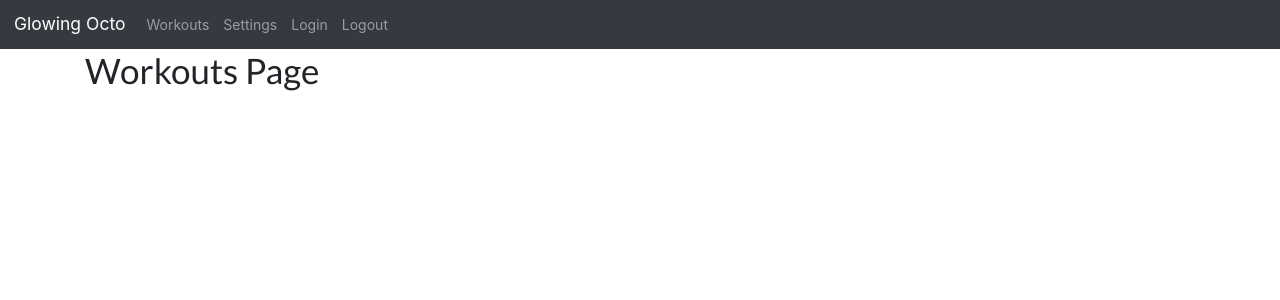
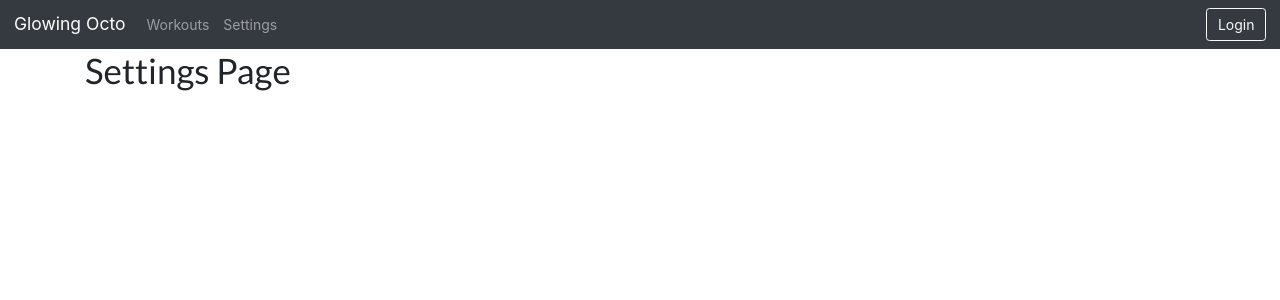
Before and after one commit to mes32/glowing-octo-fitness, a React (Create React App) app: page /#/user/settings in a window 1280 px wide. Before the commit this address led to /#/user/workouts. Shown: the top 300 px of the page. Built offline with nearby package versions, Linux system fonts and the light colour scheme; no server answers.

Commit message:
Add a toggled login/logout button to the Navbar

```diff
--- a/src/components/LoginPage.js
+++ b/src/components/LoginPage.js
@@ -1,21 +1,20 @@
 import React, { useState } from 'react';
 import { connect } from 'react-redux';
+import { useHistory } from 'react-router-dom';
 import Button from 'react-bootstrap/Button';
 import Form from 'react-bootstrap/Form';
 
 function LoginPage(props) {
     const [username, setUsername] = useState('');
     const [password, setPassword] = useState('');
+    const history = useHistory();
 
     const login = (event) => {
         event.preventDefault();
         if (username && password) {
             props.dispatch({
                 type: 'LOGIN',
-                payload: {
-                    username: username,
-                    password: password,
-                },
+                payload: { username, password, history }
             });
         } else {
             props.dispatch({ type: 'LOGIN_INPUT_ERROR' });
--- a/src/components/Navbar.js
+++ b/src/components/Navbar.js
@@ -1,26 +1,53 @@
 import React from 'react';
+import { connect } from 'react-redux';
 import { useHistory } from 'react-router-dom';
+import Button from 'react-bootstrap/Button';
+import Form from 'react-bootstrap/Form';
 import Nav from 'react-bootstrap/Nav';
 import Navbar from 'react-bootstrap/Navbar';
 
-function NavbarComponent() {
+function NavbarComponent(props) {
     const history = useHistory();
 
-    const handleClick = (target) => {
-        history.push(target);
+    const navigateTo = (url) => () => {
+        history.push(url);
+    }
+
+    const toggleAuthentication = () => {
+        if (props.user) {
+            props.dispatch({ type: 'LOGOUT', payload: { history } });
+        } else {
+            history.push('/login');
+        }
+    }
+
+    const authenticationButtonText = () => {
+        if (props.user) {
+            return 'Logout';
+        } else {
+            return 'Login';
+        }
     }
 
     return (
-        <Navbar bg="dark" variant="dark">
-            <Navbar.Brand onClick={() => handleClick('/home')}>Glowing Octo</Navbar.Brand>
-            <Nav className="mr-auto">
-                <Nav.Link onClick={() => handleClick('/user/workouts')}>Workouts</Nav.Link>
-                <Nav.Link onClick={() => handleClick('/user/settings')}>Settings</Nav.Link>
-                <Nav.Link onClick={() => handleClick('/login')}>Login</Nav.Link>
-                <Nav.Link onClick={() => handleClick('/logout')}>Logout</Nav.Link>
-            </Nav>
+        <Navbar bg="dark" variant="dark" expand="lg">
+            <Navbar.Brand onClick={navigateTo('/home')}>Glowing Octo</Navbar.Brand>
+            <Navbar.Toggle aria-controls="basic-navbar-nav" />
+            <Navbar.Collapse id="basic-navbar-nav">
+                <Nav className="mr-auto">
+                    <Nav.Link onClick={navigateTo('/user/workouts')}>Workouts</Nav.Link>
+                    <Nav.Link onClick={navigateTo('/user/settings')}>Settings</Nav.Link>
+                </Nav>
+                <Form inline>
+                    <Button onClick={toggleAuthentication} variant="outline-light">{authenticationButtonText()}</Button>
+                </Form>
+            </Navbar.Collapse>
         </Navbar>
     );
 }
 
-export default NavbarComponent;
+const mapStateToProps = state => ({
+    user: state.user,
+});
+
+export default connect(mapStateToProps)(NavbarComponent);
--- a/src/redux/reducers/user.js
+++ b/src/redux/reducers/user.js
@@ -1,9 +1,9 @@
-const userReducer = (state = {}, action) => {
+const userReducer = (state = null, action) => {
     switch (action.type) {
         case 'SET_USER':
             return action.payload;
         case 'UNSET_USER':
-            return {};
+            return null;
         default:
             return state;
     }
--- a/src/redux/sagas/login.js
+++ b/src/redux/sagas/login.js
@@ -10,8 +10,16 @@ function* loginUser(action) {
             withCredentials: true,
         };
 
-        yield axios.post('api/user/login', action.payload, config);
+        const credentials = {
+            username: action.payload.username,
+            password: action.payload.password
+        };
+
+        const history = action.payload.history;
+
+        yield axios.post('api/user/login', credentials, config);
         yield put({ type: 'FETCH_USER' });
+        yield history.push('/user/workouts');
     } catch (error) {
         console.log('Error with user login:', error);
         if (error.response.status === 401) {
@@ -24,14 +32,18 @@ function* loginUser(action) {
 
 function* logoutUser(action) {
     try {
+        yield put({ type: 'CLEAR_LOGIN_ERROR' });
+
         const config = {
             headers: { 'Content-Type': 'application/json' },
             withCredentials: true,
         };
 
+        const history = action.payload.history;
+
         yield axios.post('api/user/logout', config);
         yield put({ type: 'UNSET_USER' });
-
+        yield history.push('/logout');
     } catch (error) {
         console.log('Error with user logout:', error);
     }
```
